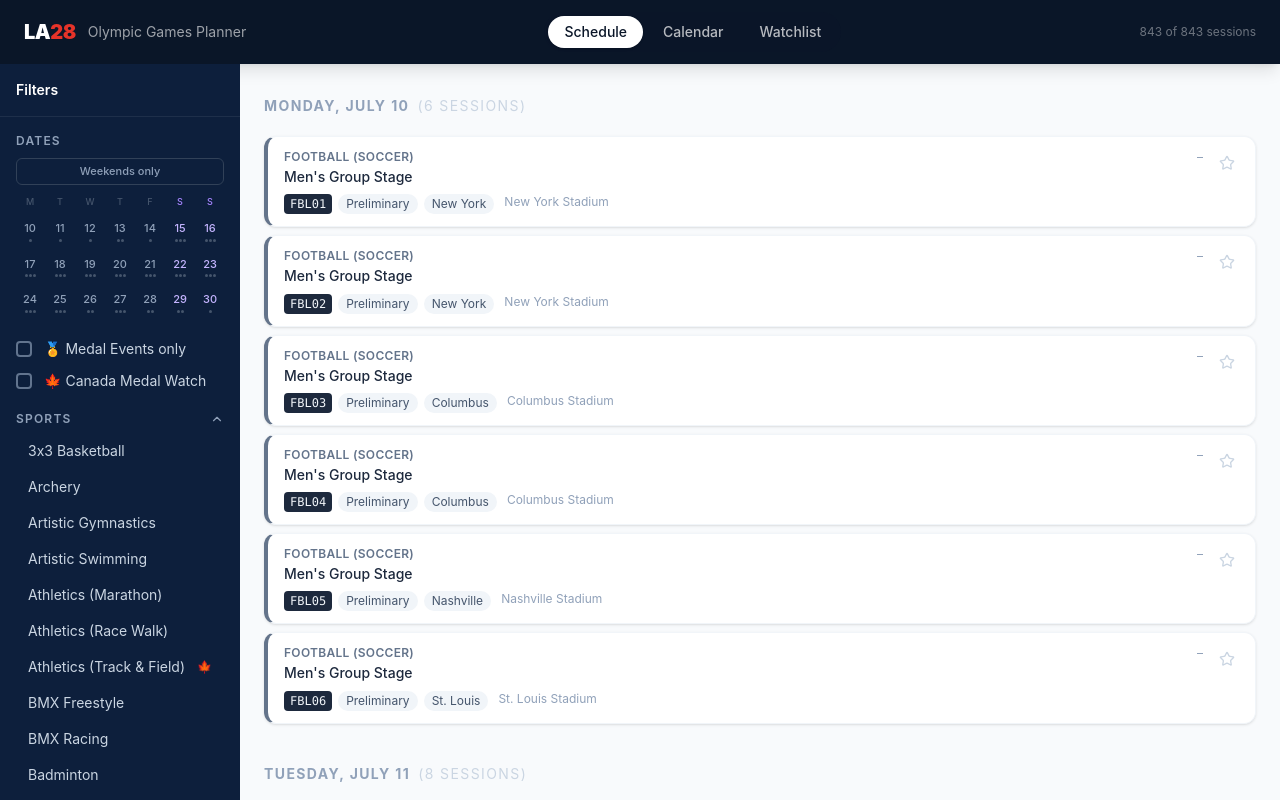
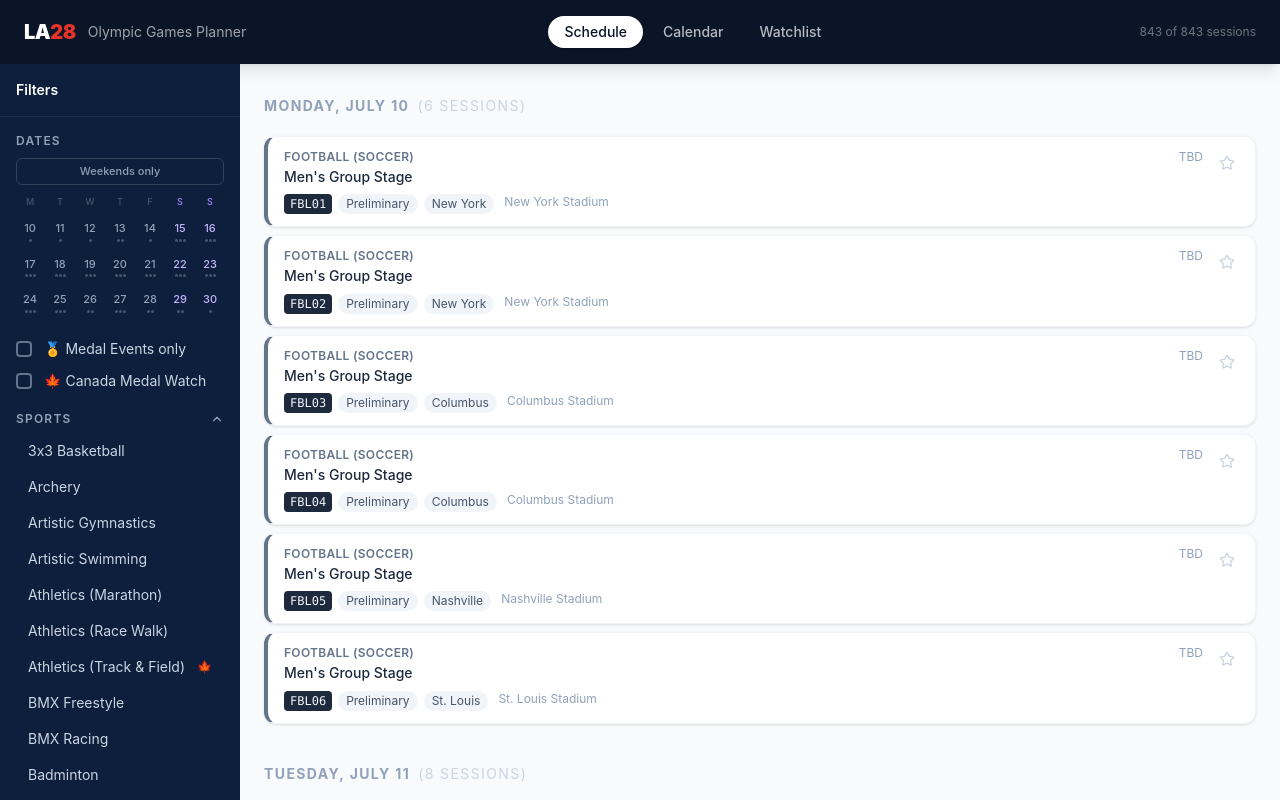
Before and after one commit to vincewoo/olympics-planner, a React (Vite) app: page / in a window 1280 px wide. Built offline with nearby package versions, Linux system fonts and the light colour scheme.

Commit message:
Fixing TBD time display

```diff
--- a/src/components/EventCard/EventCard.tsx
+++ b/src/components/EventCard/EventCard.tsx
@@ -91,7 +91,7 @@
             )}
           </span>
           <span className="text-xs text-slate-400 shrink-0">
-            {event.startTime}–{event.endTime}
+            {event.startTime ? `${event.startTime}–${event.endTime}` : 'TBD'}
           </span>
         </div>
         <p className="text-sm font-medium text-slate-800 mt-0.5 leading-snug whitespace-pre-line">
```
